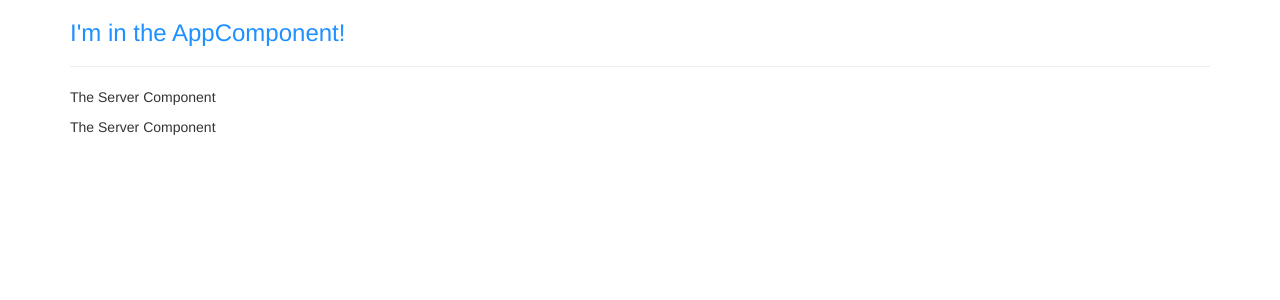
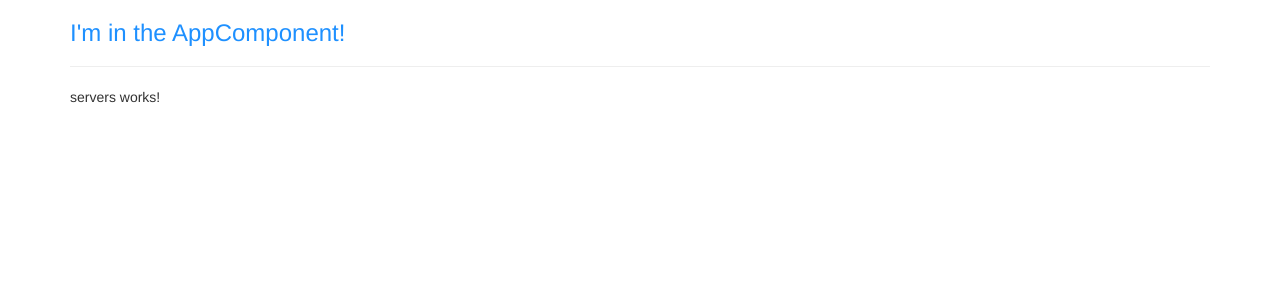
Before and after one commit to jmartinezb12/ng4-complete-guide, an Angular app: page / in a window 1280 px wide. Shown: the top 300 px of the page. Built offline with nearby package versions, Linux system fonts and the light colour scheme.

Commit message:
feat(servers): :sparkles: Create servers component in Angular project
A new component named servers has been created in the Angular project, and functionality has been verified to ensure it works correctly.

```diff
--- a/src/app/servers/servers.component.html
+++ b/src/app/servers/servers.component.html
@@ -1,2 +1 @@
-<app-server></app-server>
-<app-server></app-server>
+<p>servers works!</p>
--- a/src/app/servers/servers.component.ts
+++ b/src/app/servers/servers.component.ts
@@ -2,9 +2,7 @@ import { Component, OnInit } from '@angular/core';
 
 @Component({
   selector: 'app-servers',
-  template: `
-  <app-server></app-server>
-  <app-server></app-server>`,
+  templateUrl: './servers.component.html',
   styleUrl: './servers.component.css'
 })
 export class ServersComponent implements OnInit{
```
